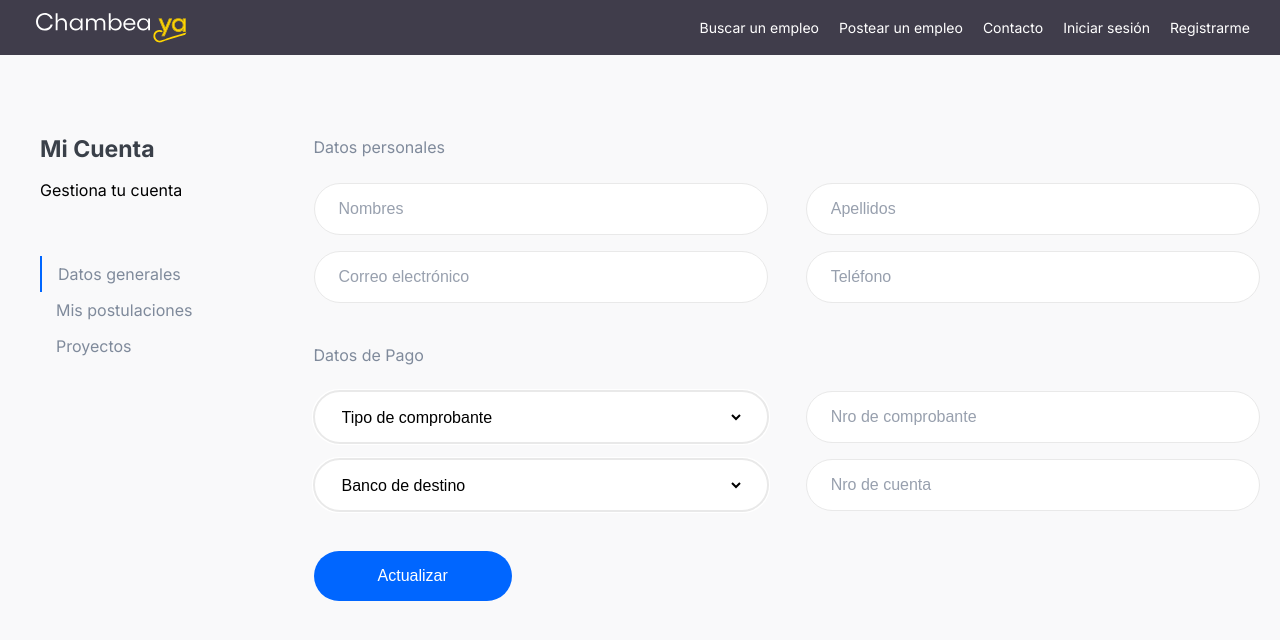
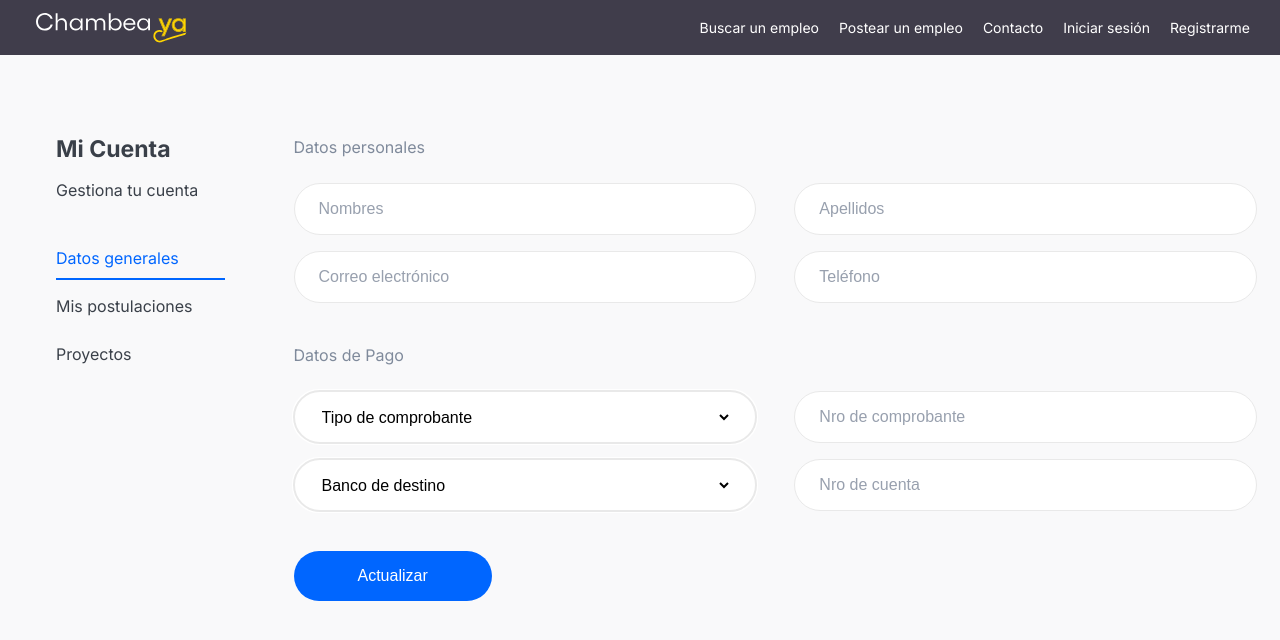
Before and after one commit to Meant-Peru/chambeaya-front, a React (Create React App) app: page /myaccount in a window 1280 px wide. Shown: the top 640 px of the page. Built offline with nearby package versions, Linux system fonts and the light colour scheme.

Commit message:
myaccount page

```diff
--- a/public/index.html
+++ b/public/index.html
@@ -6,7 +6,8 @@
     <meta name="viewport" content="width=device-width, initial-scale=1" />
     <meta name="theme-color" content="#000000" />
     <meta http-equiv="Pragma" content="no-cache">
-    <meta http-equiv="Expires" content="-1">
+    <meta http-equiv="Expires" content="0">
+
     <meta
       name="description"
       content="Web site created using create-react-app"
--- a/src/helpers/constants.ts
+++ b/src/helpers/constants.ts
@@ -1 +1,3 @@
 export const USER_OR_PASSWORD_NOT_EXISTING = "USER_OR_PASSWORD_NOT_EXISTING"
+export const CREATE_USER = "CREATE_USER"
+export const USER_EXISTING = "USER_EXISTING"
--- /dev/null
+++ b/src/interfaces/Account.ts
@@ -0,0 +1,9 @@
+export default interface Account{
+    email : String;
+    password : String;
+    name : String;
+    lastName : String;
+    rol : String;
+    sex : String;
+    birthDayDate : Date;
+}
--- a/src/interfaces/Auth.ts
+++ b/src/interfaces/Auth.ts
@@ -1,4 +1,4 @@
 export default interface Auth{
-    email : String,
-    password : String
+    email : String;
+    password : String;
 }
--- a/src/pages/myaccount.tsx
+++ b/src/pages/myaccount.tsx
@@ -1,6 +1,8 @@
 import * as React from "react";
+import { Tab, TabList, TabPanel, Tabs } from "react-tabs";
 import ButtonComponent from "../components/shared/atom/button";
 import Header from "../components/shared/header";
+import ilusEmpty from "./../assets/empty-state.svg";
 import {
   DropdownItem,
   DropdownMenu,
@@ -13,17 +15,21 @@ export default function MyAccount() {
     <React.Fragment>
       <Header />
       <section className="myAccountPage">
-        <aside className="sideBarMenu">
+        <Tabs>
+          <TabList className={"mb-5"}>
+            <aside className="sideBarMenu mb-5">
               <h3 className="mb-2">Mi Cuenta</h3>
               <span>Gestiona tu cuenta</span>
+            </aside>
+            <div className="list">
+              <Tab>Datos generales</Tab>
+              <Tab>Mis postulaciones</Tab>
+              <Tab>Proyectos</Tab>
+            </div>
+          </TabList>
 
-          <ul>
-            <li className="active">Datos generales</li>
-            <li>Mis postulaciones</li>
-            <li>Proyectos</li>
-          </ul>
-        </aside>
-        <aside className="sectionAccount">
+          <TabPanel>
+            <section className="sectionAccount">
               <p>Datos personales</p>
               <aside className="FormGroup mt-3">
                 <Txtfield placeholder="Nombres" />
@@ -52,9 +58,23 @@ export default function MyAccount() {
                 <Txtfield placeholder="Nro de cuenta" />
               </aside>
               <aside>
-          <ButtonComponent  label="Actualizar" />
+                <ButtonComponent label="Actualizar" />
               </aside>
-        </aside>
+            </section>
+          </TabPanel>
+          <TabPanel>
+            <section className="apply">
+              <img src={ilusEmpty} alt="empty" />
+              <p>No se encontraron postulaciones</p>
+            </section>
+          </TabPanel>
+          <TabPanel>
+            <section className="proyects">
+              <img src={ilusEmpty} alt="empty" />
+              <p>Aún no ingresaste a algún proyecto</p>
+            </section>
+          </TabPanel>
+        </Tabs>
       </section>
     </React.Fragment>
   );
--- a/src/pages/register.tsx
+++ b/src/pages/register.tsx
@@ -1,5 +1,6 @@
 import * as React from "react";
 import CheckButton from "../components/shared/atom/checkButton";
+import { CREATE_USER,USER_EXISTING } from "./../helpers/constants"
 
 import Header from "../components/shared/header";
 import {
@@ -7,34 +8,63 @@ import {
     BtnPrimary,
 } from "./../components/shared/styled";
 import "./../sass/pages/_register.scss";
+import { register } from "./../util/auth.service";
+import {useNavigate} from "react-router-dom";
 
 export default function Login() {
+    const navigate = useNavigate();
+    const[account, setAccount] = React.useState({email:"", password:"",name: "",lastName: "",rol:"POSTULANT",sex: "H", birthDayDate: new Date()});
+
+    const handleRegister = async ()=>{
+        console.log(account);
+
+        const response = await register(account);
+        console.log(response);
+
+        if (response.status === 200 && response.data.message === CREATE_USER){
+            navigate("/login")
+         }
+         if (response.status === 200 && response.data.message === USER_EXISTING){
+            alert("el usuario ya existe");
+         }
+
+    }
+
+    const handleEvent=(e : any)=>{
+        setAccount(
+         {
+          ...account , [e.target.name]: e.target.value
+         }
+        );
+       }
+
+
     return (
         <React.Fragment>
             <Header />
             <section className="RegisterPage pt-2">
                 <h2>Registro de nuevo postulante</h2>
                 <aside className="FormGroup mt-5">
-                    <Txtfield className="mb-3" placeholder="Nombres" />
-                    <Txtfield className="mb-2" placeholder="Apellidos"
+                    <Txtfield className="mb-3" onChange={handleEvent} name="name" placeholder="Nombres" />
+                    <Txtfield className="mb-2" onChange={handleEvent} name="lastName" placeholder="Apellidos"
                     />
                 </aside>
                 <aside className="FormGroup">
-                    <Txtfield type={"email"} className="mb-3" placeholder="Correo electrónico" />
+                    <Txtfield type={"email"} onChange={handleEvent} name="email" className="mb-3" placeholder="Correo electrónico" />
                     <Txtfield type={"tel"} className="mb-2" placeholder="Teléfono / Celular"
                     />
                 </aside>
 
                 <aside className="FormGroup">
-                    <Txtfield className="mb-3" type={"password"} placeholder="Clave" />
-                    <Txtfield className="mb-2" type={"password"} placeholder="Repetir clave"
+                    <Txtfield className="mb-3" onChange={handleEvent} name="password" type={"password"} placeholder="Clave" />
+                    <Txtfield className="mb-2" onChange={handleEvent} name="confirmPassword" type={"password"} placeholder="Repetir clave"
                     />
                 </aside>
                 <aside className="FormGroupFull">
                     <CheckButton withbg="no" label="Acepto los Términos y Condiciones" />
                 </aside>
                 <aside className="FormAction mt-5">
-                    <BtnPrimary>CREAR CUENTA</BtnPrimary>
+                    <BtnPrimary onClick={handleRegister}>CREAR CUENTA</BtnPrimary>
                     <p className="mt-2"><a href="/login">Ya tienes una cuenta?</a></p>
                 </aside>
             </section>
--- a/src/sass/pages/_myAccount.scss
+++ b/src/sass/pages/_myAccount.scss
@@ -18,47 +18,105 @@
     width: var(--container-phone);
   }
 
-  .sideBarMenu{
+  .react-tabs {
+    display: flex;
+    margin-left: 36px;
+    width: 100%;
+    .list {
+      display: flex;
+      flex-direction: column;
+      margin-right: 69px;
+
+    }
+  }
+
+  .react-tabs__tab-list {
+    display: flex;
+    flex-direction: column;
     width: 20%;
-      padding-left: 20px;
+    margin: 0;
+    padding: 0;
+    color: white;
+    background: #3c3e43;
+  }
+
+  .react-tabs__tab {
+    height: 40px;
+    list-style: none;
+    padding: 12px 6px;
+    margin-bottom: 8px;
+    cursor: pointer;
+    color: var(--gray-color-900);
+  }
+
+  .react-tabs__tab--selected {
+    background: #1c1d1f;
+    border-color: #1c1d1f;
+    border-left: 4px solid #6eb800;
+    color: var(--primary-color);
+  }
+
+  .react-tabs__tab-panel {
+    display: none;
+    width: 80%;
+  }
+
+  .react-tabs__tab-panel--selected {
+    display: block;
+  }
+
+  .react-tabs__tab {
+    padding-left: 0px !important;
+  }
+
+  .react-tabs__tab--selected {
+    padding-left: 0px !important;
+  }
+
+  .panel-content {
+    text-align: center;
+  }
+
+
+
+
+  .sideBarMenu {
+    width: 100%;
+    // padding-left: 20px;
     margin-right: 56px;
 
-      ul {
-          margin-top: 56px;
-          li{
-            display: flex;
-            list-style: none;
-            height: 36px;
-            font-size: 16px;
-            line-height: 20px;
-            padding-left: 1rem;
-            align-items: center;
-            &:hover{
-                color: var(--primary-color);
-                cursor: pointer;
-                font-weight: 600;
-            }
-            &:active{
-                border-left: 2px solid var(--primary-color);
+    span {
+      color: var(--gray-color-900);
     }
   }
-          li.active{
-            border-left: 2px solid var(--primary-color);
-            padding-left: 1rem;
-          }
-      }
-  }
-  .sectionAccount{
-      width: 80%;
-      .FormGroup{
+
+  .sectionAccount {
+    width: 100%;
+
+    .FormGroup {
       width: 100%;
       display: flex;
       flex-direction: row;
       flex: 1;
       justify-content: space-between;
-        :first-child, :last-child{
+
+      :first-child,
+      :last-child {
         width: 48%;
       }
     }
   }
 }
+
+
+.apply,.proyects{
+  width: 100%;
+  display: flex;
+  flex-direction: column;
+  align-items: center;
+  height: 50vh;
+  justify-content: center;
+  img{
+    margin-bottom: 24px;
+  }
+}
--- a/src/util/auth.service.ts
+++ b/src/util/auth.service.ts
@@ -1,8 +1,14 @@
 import { URI } from "./../enviroment/enviroment";
 import axios from "axios";
 import Auth from "../interfaces/Auth";
+import Account from "../interfaces/Account";
 
 export const auth = async (payload: Auth)=>{
     return await axios.post(`${URI}/user/signIn`,payload);
 
 }
+
+export const register = async (payload: Account)=>{
+    return await axios.post(`${URI}/user/signUp`,payload);
+
+}
```
Also changed, not shown: src/assets/empty-state.svg (added). Lines whose indentation alone changed are shown as unchanged.
